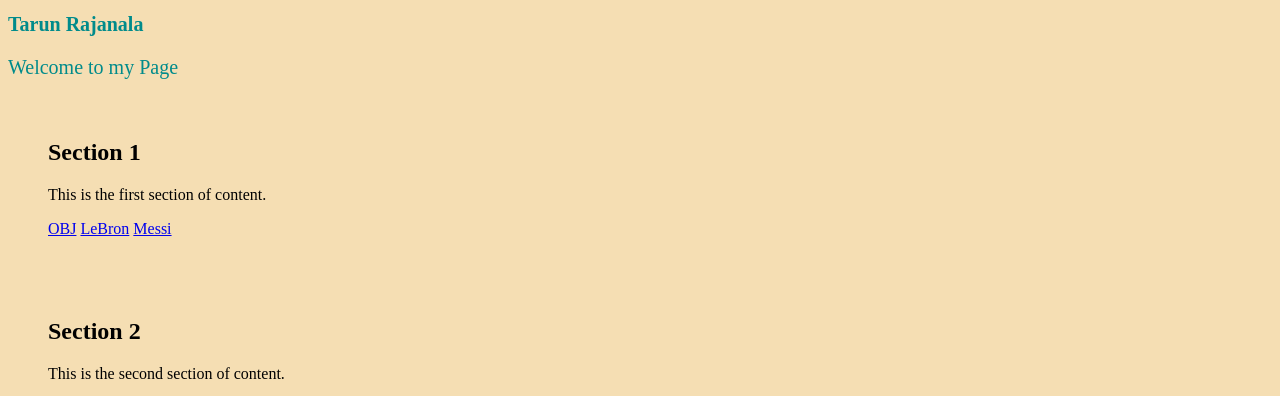
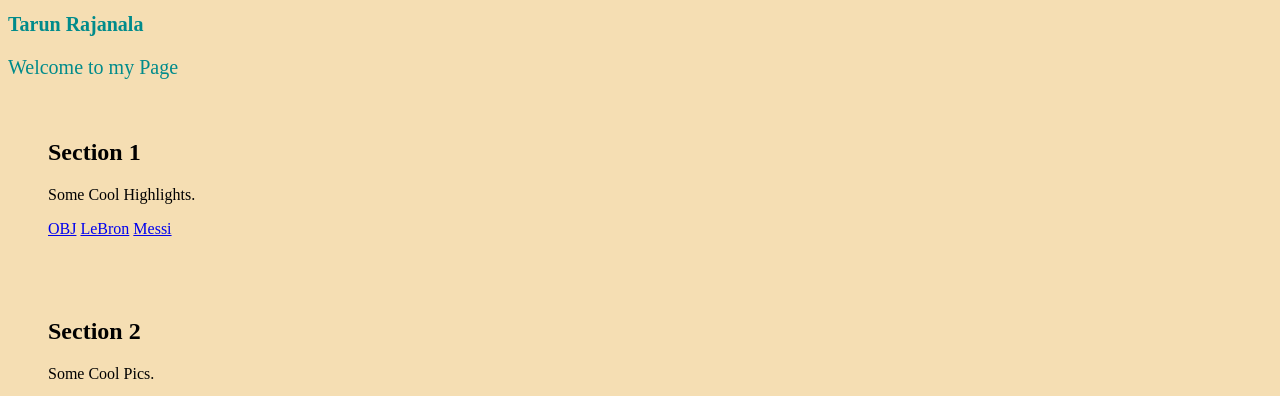
Before and after one commit to TarunrRajanala/TarunrRajanala.github.io, a plain HTML site: page index.html in a window 1280 px wide. Shown: the top 396 px of the page. Drawn offline with Linux system fonts and the light colour scheme; grey boxes are pictures that could not be loaded.

Commit message:
Update index.html

```diff
--- a/index.html
+++ b/index.html
@@ -10,7 +10,7 @@
 
 <div class="section">
     <h2>Section 1</h2>
-    <p>This is the first section of content.</p>
+    <p>Some Cool Highlights.</p>
     <a href="https://www.youtube.com/watch?v=818_M8gOnqQ">OBJ</a>
 <a href="https://www.youtube.com/watch?v=fm_t6OfBF7Y">LeBron</a>
 <a href="https://www.youtube.com/watch?v=HL_Lg9ye2ac">Messi</a>
@@ -18,7 +18,7 @@
 
 <div class="section">
     <h2>Section 2</h2>
-    <p>This is the second section of content.</p>
+    <p>Some Cool Pics.</p>
     <img id ="profile-picture" src="https://media.licdn.com/dms/image/D5603AQE72hJIFdO_1Q/profile-displayphoto-shrink_800_800/0/1673970178287?e=1715212800&v=beta&t=oGWI5fJR3GSqqWC3HoO_SlOYkzkETiJbJ48jcgqOsKM" alt="Profile Pic">
     <img src="https://encrypted-tbn0.gstatic.com/images?q=tbn:ANd9GcQVDV-UVokkPDQYAzJkbDmiGQUdr0nrSfJ3BQ&usqp=CAU" alt="Batman">
     <img id ="profile-picture" src="https://scontent-hou1-1.xx.fbcdn.net/v/t39.30808-6/302813475_442105661271774_3965020803610392967_n.jpg?_nc_cat=108&ccb=1-7&_nc_sid=5f2048&_nc_ohc=ASaP8vBYlCMAX_w6-T3&_nc_ht=scontent-hou1-1.xx&oh=00_AfArz_6ykUNyrfsGDMr9n8bONAEl13GNTUOcA6moUywZ9A&oe=65EE4B64" alt="Goats">
```
